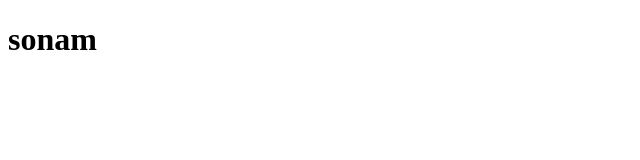
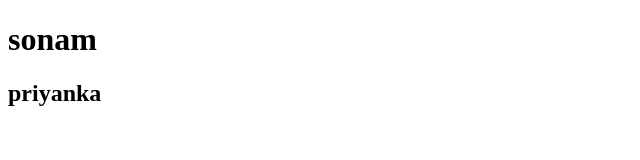
Before and after one commit to gopalls/yyyy, a plain HTML site: page index.html in a window 1280 px wide. Shown: the whole page, without its empty margins (0-640 px from the left). Drawn offline with Linux system fonts and the light colour scheme.

Commit message:
priyanka

```diff
--- a/index.html
+++ b/index.html
@@ -8,5 +8,6 @@
 </head>
 <body>
     <h1>sonam</h1>
+    <h2>priyanka</h2>
 </body>
 </html>
```
